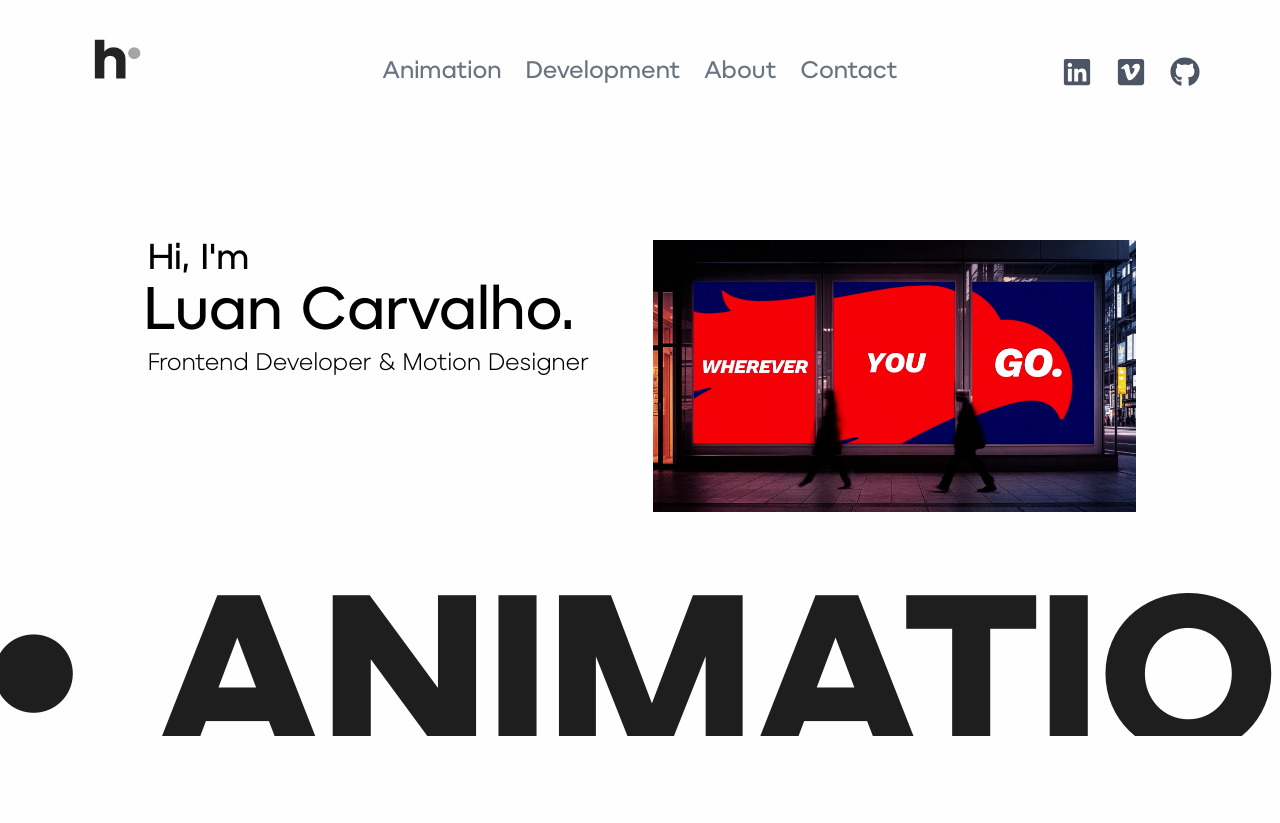
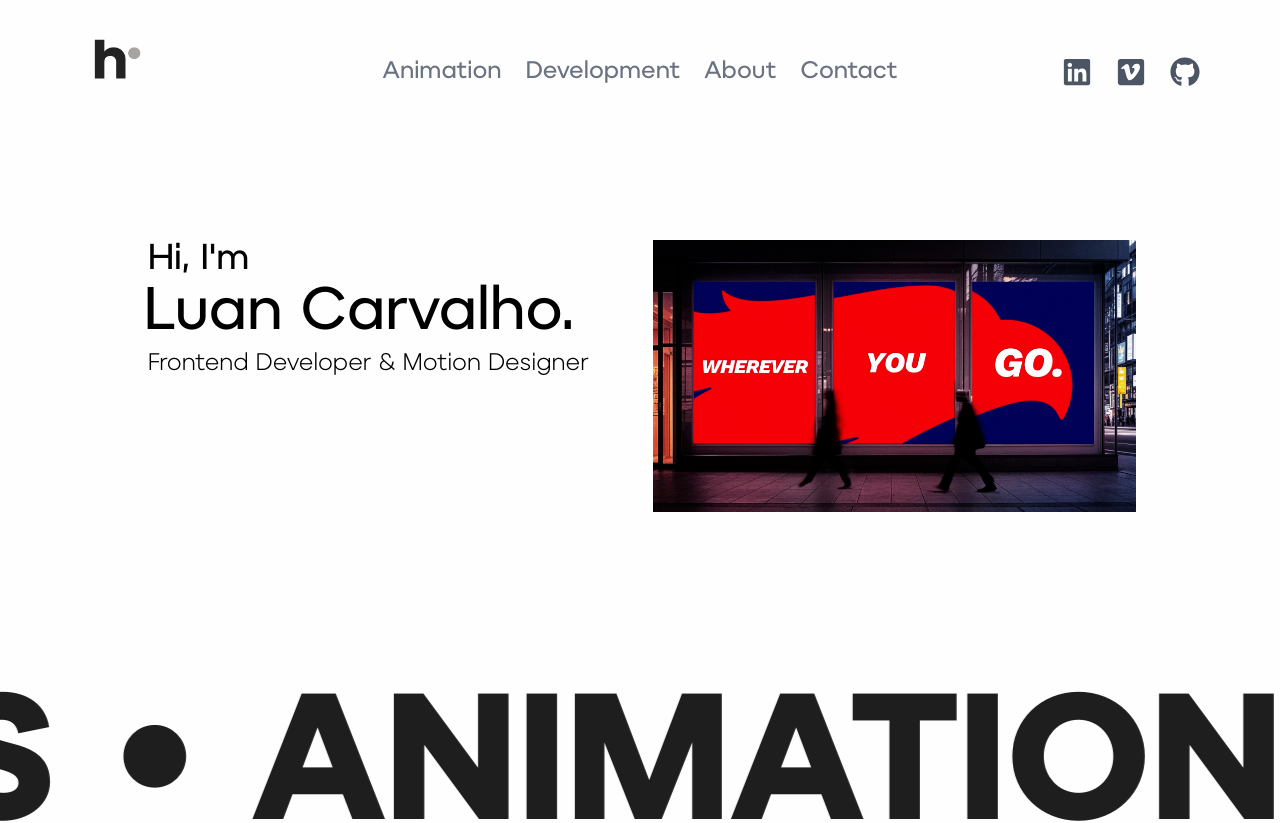
Before and after one commit to luanmcarvalho/portfolio-website, a Next.js app: page / in a window 1280 px wide. Shown: the top 823 px of the page. Built offline with nearby package versions, Linux system fonts and the light colour scheme.

Commit message:
horizontal scroll removed

```diff
--- a/src/app/globals.css
+++ b/src/app/globals.css
@@ -39,6 +39,8 @@ body {
   }
 }
 
-.animate-marquee {
+.marquee-text {
+  font-size: clamp(6rem, 14vw, 14rem);
   animation: marquee 667s linear infinite;
+  will-change: transform;
 }
--- a/src/app/page.tsx
+++ b/src/app/page.tsx
@@ -87,9 +87,9 @@ export default function Home () {
 
       </div>
 
-      <div className="w-full overflow-hidden" suppressHydrationWarning> {/* Added overflow-hidden here */}
-        <div className="h-20 text-black flex items-center justify-center mt-36 relative">
-          <div className="whitespace-nowrap text-[14rem] font-organicaBold animate-marquee absolute">
+      <div className="w-full overflow-hidden mt-36" suppressHydrationWarning>
+        <div className="h-[30vh] text-black flex items-center justify-center relative">
+          <div className="marquee-text whitespace-nowrap font-organicaBold absolute">
             ANIMATION • DEVELOPMENT • DESIGN • MOTION • FRONTEND • BACKEND • MOBILE • 3D MODELS • REACT • NEXT JS • ANIMATION • DEVELOPMENT • DESIGN • MOTION • FRONTEND • BACKEND • MOBILE • 3D MODELS • REACT • NEXT JS • ANIMATION • DEVELOPMENT • DESIGN • MOTION • FRONTEND • BACKEND • MOBILE • 3D MODELS • REACT • NEXT JS • ANIMATION • DEVELOPMENT • DESIGN • MOTION • FRONTEND • BACKEND • MOBILE • 3D MODELS • REACT • NEXT JS •
           </div>
         </div>
```
